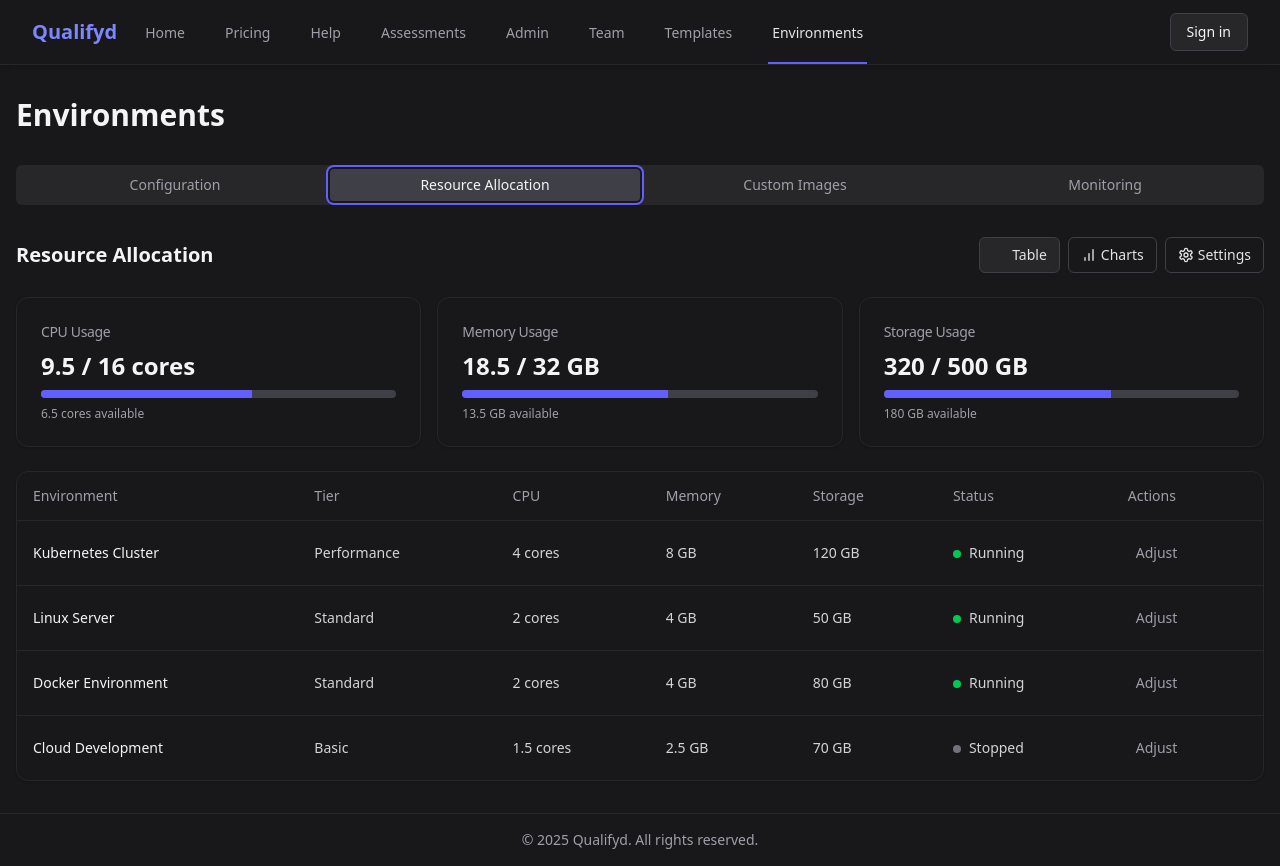
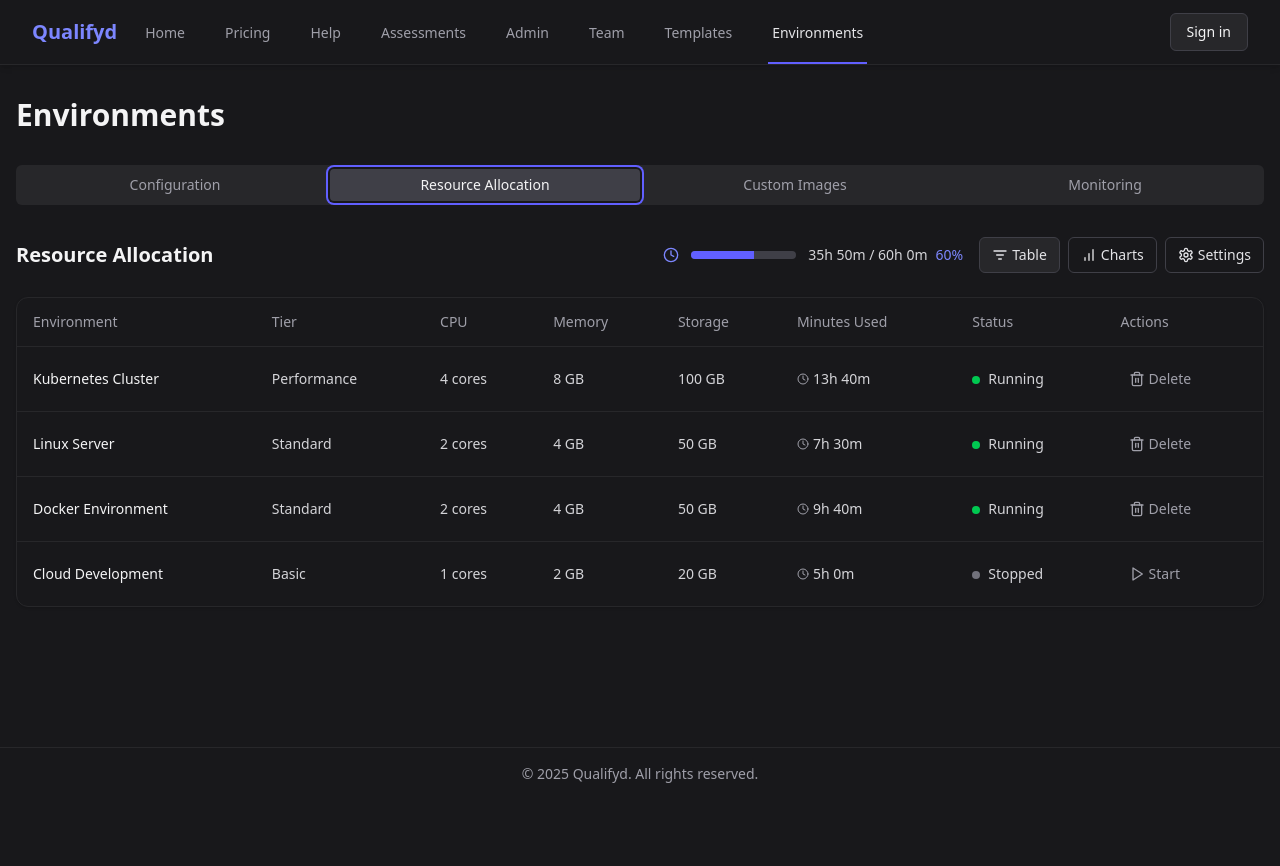
Before and after one commit to cstanislawski/qualifyd, a Next.js app in the folder frontend/: page /environments in a window 1280 px wide. Both pictures are taken after a click on the tab "Resource Allocation". After the commit the page ends 800 px from the top, so only its background shows below. Built offline with nearby package versions, Linux system fonts and the light colour scheme.

Commit message:
add Cloud Development environment and update delete button styles

```diff
--- a/frontend/src/app/environments/components/EnvironmentConfigList.tsx
+++ b/frontend/src/app/environments/components/EnvironmentConfigList.tsx
@@ -31,6 +31,15 @@
     name: 'Docker Environment',
     description: 'Docker environment with multiple containers',
     type: 'docker',
+    status: 'active',
+    lastUsed: '2023-02-25T11:10:00Z',
+    createdAt: '2023-01-05T10:15:00Z',
+  },
+  {
+    id: 'env-4',
+    name: 'Cloud Development',
+    description: 'Cloud Development environment with common tools pre-installed',
+    type: 'linux',
     status: 'active',
     lastUsed: '2023-02-25T11:10:00Z',
     createdAt: '2023-01-05T10:15:00Z',
@@ -78,7 +87,11 @@
               </div>
             </CardContent>
             <CardFooter className="flex justify-end gap-2">
-              <Button variant="ghost" size="sm" className="text-zinc-400 hover:text-zinc-100">
+              <Button
+                variant="ghost"
+                size="sm"
+                className="text-zinc-400 hover:text-red-500 hover:bg-red-950/30 transition-colors"
+              >
                 <Trash2 className="h-4 w-4 mr-1" />
                 Delete
               </Button>
--- a/frontend/src/app/environments/components/ResourceAllocationList.tsx
+++ b/frontend/src/app/environments/components/ResourceAllocationList.tsx
@@ -2,10 +2,10 @@
 
 import { useState } from 'react';
 import { Button } from '@/components/ui/button';
-import { Card, CardContent, CardHeader, CardTitle } from '@/components/ui/card';
+import { Card, CardContent } from '@/components/ui/card';
 import { Progress } from '@/components/ui/progress';
 import { Table, TableBody, TableCell, TableHead, TableHeader, TableRow } from '@/components/ui/table';
-import { BarChart, Settings } from 'lucide-react';
+import { BarChart, Settings, Clock, Play, Trash2, ListFilter } from 'lucide-react';
 
 // Mock data for resource allocation
 const mockResourceData = {
@@ -13,6 +13,11 @@
     total: { cpu: 16, memory: 32, storage: 500 },
     used: { cpu: 9.5, memory: 18.5, storage: 320 },
     available: { cpu: 6.5, memory: 13.5, storage: 180 },
+    minutes: {
+      total: 3600,
+      used: 2150,
+      available: 1450
+    }
   },
   environments: [
     {
@@ -21,8 +26,9 @@
       resources: {
         cpu: 4,
         memory: 8,
-        storage: 120,
+        storage: 100,
       },
+      minutes: 820,
       tier: 'Performance',
       status: 'Running',
     },
@@ -34,6 +40,7 @@
         memory: 4,
         storage: 50,
       },
+      minutes: 450,
       tier: 'Standard',
       status: 'Running',
     },
@@ -43,8 +50,9 @@
       resources: {
         cpu: 2,
         memory: 4,
-        storage: 80,
+        storage: 50,
       },
+      minutes: 580,
       tier: 'Standard',
       status: 'Running',
     },
@@ -52,33 +60,91 @@
       id: 'env-4',
       name: 'Cloud Development',
       resources: {
-        cpu: 1.5,
-        memory: 2.5,
-        storage: 70,
+        cpu: 1,
+        memory: 2,
+        storage: 20,
       },
+      minutes: 300,
       tier: 'Basic',
       status: 'Stopped',
     },
   ],
+  // Mock data for usage over time
+  usageHistory: {
+    "7d": [
+      { date: "2023-02-24", cpu: 8.2, memory: 16.3, storage: 300, minutes: 1800 },
+      { date: "2023-02-25", cpu: 8.5, memory: 17.0, storage: 305, minutes: 1900 },
+      { date: "2023-02-26", cpu: 8.8, memory: 17.5, storage: 310, minutes: 1950 },
+      { date: "2023-02-27", cpu: 9.0, memory: 17.8, storage: 315, minutes: 2000 },
+      { date: "2023-02-28", cpu: 9.2, memory: 18.0, storage: 318, minutes: 2050 },
+      { date: "2023-03-01", cpu: 9.4, memory: 18.2, storage: 319, minutes: 2100 },
+      { date: "2023-03-02", cpu: 9.5, memory: 18.5, storage: 320, minutes: 2150 }
+    ],
+    "30d": [
+      // Would include 30 days of data points
+      { date: "2023-02-01", cpu: 6.5, memory: 14.0, storage: 250, minutes: 1300 },
+      { date: "2023-02-08", cpu: 7.0, memory: 15.0, storage: 270, minutes: 1500 },
+      { date: "2023-02-15", cpu: 8.0, memory: 16.0, storage: 290, minutes: 1700 },
+      { date: "2023-02-22", cpu: 9.0, memory: 17.5, storage: 310, minutes: 1950 },
+      { date: "2023-03-02", cpu: 9.5, memory: 18.5, storage: 320, minutes: 2150 }
+    ],
+    "90d": [
+      // Would include 90 days of data points
+      { date: "2022-12-02", cpu: 5.0, memory: 12.0, storage: 200, minutes: 1000 },
+      { date: "2023-01-01", cpu: 6.0, memory: 13.5, storage: 230, minutes: 1200 },
+      { date: "2023-01-31", cpu: 7.5, memory: 15.5, storage: 260, minutes: 1600 },
+      { date: "2023-02-15", cpu: 8.5, memory: 17.0, storage: 290, minutes: 1900 },
+      { date: "2023-03-02", cpu: 9.5, memory: 18.5, storage: 320, minutes: 2150 }
+    ]
+  }
 };
 
 export function ResourceAllocationList() {
   const [resourceData] = useState(mockResourceData);
   const [view, setView] = useState('table');
+  const [timeframe, setTimeframe] = useState('7d');
 
-  // Calculate the percentage used for each resource
-  const cpuPercentage = (resourceData.summary.used.cpu / resourceData.summary.total.cpu) * 100;
-  const memoryPercentage = (resourceData.summary.used.memory / resourceData.summary.total.memory) * 100;
-  const storagePercentage = (resourceData.summary.used.storage / resourceData.summary.total.storage) * 100;
+  // Calculate the percentage used for minutes
+  const minutesPercentage = (resourceData.summary.minutes.used / resourceData.summary.minutes.total) * 100;
+
+  // Format minutes to hours and minutes display
+  function formatMinutes(minutes: number) {
+    const hours = Math.floor(minutes / 60);
+    const mins = minutes % 60;
+    return `${hours}h ${mins}m`;
+  }
+
+  // Format hours for more readable display (35h -> 35h, 60h -> 60h 0m)
+  function formatHours(totalMinutes: number) {
+    const hours = Math.floor(totalMinutes / 60);
+    const minutes = totalMinutes % 60;
+    return `${hours}h ${minutes > 0 ? minutes + 'm' : '0m'}`;
+  }
 
   return (
     <div className="space-y-6">
       <div className="flex justify-between items-center">
         <h2 className="text-xl font-semibold text-zinc-100">Resource Allocation</h2>
+        <div className="flex items-center gap-4">
+          <div className="flex-1 hidden sm:flex items-center gap-3 min-w-[300px]">
+            <Clock className="h-4 w-4 text-indigo-400" />
+            <div className="flex-1">
+              <Progress
+                value={minutesPercentage}
+                className="h-2 bg-zinc-700"
+                indicatorClassName="bg-indigo-500"
+              />
+            </div>
+            <div className="text-sm text-zinc-300 whitespace-nowrap">
+              {formatHours(resourceData.summary.minutes.used)} / {formatHours(resourceData.summary.minutes.total)}
+              <span className="ml-2 text-indigo-400">{Math.round(minutesPercentage)}%</span>
+            </div>
+          </div>
+
           <div className="flex gap-2">
             <Button variant="outline" size="sm" onClick={() => setView('table')}
               className={view === 'table' ? 'bg-zinc-800' : ''}>
-            <Table className="h-4 w-4 mr-1" />
+              <ListFilter className="h-4 w-4 mr-1" />
               Table
             </Button>
             <Button variant="outline" size="sm" onClick={() => setView('chart')}
@@ -92,53 +158,22 @@
             </Button>
           </div>
         </div>
+      </div>
 
-      {/* Resource Usage Summary */}
-      <div className="grid grid-cols-1 md:grid-cols-3 gap-4">
-        <Card className="bg-zinc-900 border-zinc-800">
-          <CardHeader className="pb-2">
-            <CardTitle className="text-sm font-medium text-zinc-400">CPU Usage</CardTitle>
-          </CardHeader>
-          <CardContent>
-            <div className="text-2xl font-bold text-zinc-100 mb-2">
-              {resourceData.summary.used.cpu} / {resourceData.summary.total.cpu} cores
+      {/* Mobile minutes display - only visible on small screens */}
+      <div className="flex sm:hidden items-center gap-3">
+        <Clock className="h-4 w-4 text-indigo-400" />
+        <div className="flex-1">
+          <Progress
+            value={minutesPercentage}
+            className="h-2 bg-zinc-700"
+            indicatorClassName="bg-indigo-500"
+          />
         </div>
-            <Progress value={cpuPercentage} className="h-2 bg-zinc-700" indicatorClassName="bg-indigo-500" />
-            <div className="text-xs text-zinc-400 mt-2">
-              {resourceData.summary.available.cpu} cores available
+        <div className="text-sm text-zinc-300 whitespace-nowrap">
+          {formatHours(resourceData.summary.minutes.used)} / {formatHours(resourceData.summary.minutes.total)}
+          <span className="ml-2 text-indigo-400">{Math.round(minutesPercentage)}%</span>
         </div>
-          </CardContent>
-        </Card>
-
-        <Card className="bg-zinc-900 border-zinc-800">
-          <CardHeader className="pb-2">
-            <CardTitle className="text-sm font-medium text-zinc-400">Memory Usage</CardTitle>
-          </CardHeader>
-          <CardContent>
-            <div className="text-2xl font-bold text-zinc-100 mb-2">
-              {resourceData.summary.used.memory} / {resourceData.summary.total.memory} GB
-            </div>
-            <Progress value={memoryPercentage} className="h-2 bg-zinc-700" indicatorClassName="bg-indigo-500" />
-            <div className="text-xs text-zinc-400 mt-2">
-              {resourceData.summary.available.memory} GB available
-            </div>
-          </CardContent>
-        </Card>
-
-        <Card className="bg-zinc-900 border-zinc-800">
-          <CardHeader className="pb-2">
-            <CardTitle className="text-sm font-medium text-zinc-400">Storage Usage</CardTitle>
-          </CardHeader>
-          <CardContent>
-            <div className="text-2xl font-bold text-zinc-100 mb-2">
-              {resourceData.summary.used.storage} / {resourceData.summary.total.storage} GB
-            </div>
-            <Progress value={storagePercentage} className="h-2 bg-zinc-700" indicatorClassName="bg-indigo-500" />
-            <div className="text-xs text-zinc-400 mt-2">
-              {resourceData.summary.available.storage} GB available
-            </div>
-          </CardContent>
-        </Card>
       </div>
 
       {/* Environment Resource Table/Chart View */}
@@ -153,6 +188,7 @@
                   <TableHead className="text-zinc-400">CPU</TableHead>
                   <TableHead className="text-zinc-400">Memory</TableHead>
                   <TableHead className="text-zinc-400">Storage</TableHead>
+                  <TableHead className="text-zinc-400">Minutes Used</TableHead>
                   <TableHead className="text-zinc-400">Status</TableHead>
                   <TableHead className="text-zinc-400">Actions</TableHead>
                 </TableRow>
@@ -166,15 +202,37 @@
                     <TableCell className="text-zinc-300">{env.resources.memory} GB</TableCell>
                     <TableCell className="text-zinc-300">{env.resources.storage} GB</TableCell>
                     <TableCell className="text-zinc-300">
+                      <div className="flex items-center gap-1">
+                        <Clock className="h-3 w-3 text-zinc-400" />
+                        {formatMinutes(env.minutes)}
+                      </div>
+                    </TableCell>
+                    <TableCell className="text-zinc-300">
                       <span className={`inline-block w-2 h-2 rounded-full mr-2 ${
                         env.status === 'Running' ? 'bg-green-500' : 'bg-zinc-500'
                       }`}></span>
                       {env.status}
                     </TableCell>
                     <TableCell>
-                      <Button variant="ghost" size="sm" className="h-8 px-2 text-zinc-400">
-                        Adjust
+                      {env.status === 'Running' ? (
+                        <Button
+                          variant="ghost"
+                          size="sm"
+                          className="h-8 px-2 text-zinc-400 hover:text-red-500 hover:bg-red-950/30"
+                        >
+                          <Trash2 className="h-4 w-4 mr-1" />
+                          Delete
                         </Button>
+                      ) : (
+                        <Button
+                          variant="ghost"
+                          size="sm"
+                          className="h-8 px-2 text-zinc-400 hover:text-green-500 hover:bg-green-950/30"
+                        >
+                          <Play className="h-4 w-4 mr-1" />
+                          Start
+                        </Button>
+                      )}
                     </TableCell>
                   </TableRow>
                 ))}
@@ -183,9 +241,43 @@
           </CardContent>
         </Card>
       ) : (
-        <Card className="bg-zinc-900 border-zinc-800 p-4">
-          <div className="text-center text-zinc-400 p-8">
-            Resource usage charts will be displayed here (visualization component to be implemented)
+        <Card className="bg-zinc-900 border-zinc-800 p-6">
+          <div className="flex justify-between items-center mb-6">
+            <div className="font-medium text-zinc-100">Resource Usage Over Time</div>
+            <div className="flex gap-2">
+              <Button
+                size="sm"
+                variant={timeframe === '7d' ? 'default' : 'outline'}
+                onClick={() => setTimeframe('7d')}
+              >
+                7d
+              </Button>
+              <Button
+                size="sm"
+                variant={timeframe === '30d' ? 'default' : 'outline'}
+                onClick={() => setTimeframe('30d')}
+              >
+                30d
+              </Button>
+              <Button
+                size="sm"
+                variant={timeframe === '90d' ? 'default' : 'outline'}
+                onClick={() => setTimeframe('90d')}
+              >
+                90d
+              </Button>
+            </div>
+          </div>
+
+          <div className="text-center text-zinc-400 p-8 h-[300px] flex items-center justify-center border border-dashed border-zinc-800 rounded-md">
+            <div className="max-w-md">
+              <p className="mb-4">Resource usage chart for {timeframe} timeframe will be displayed here</p>
+              <p className="text-sm text-zinc-500">
+                Chart would show the progression of resource usage over the selected time period ({resourceData.usageHistory[timeframe].length} data points).
+                First value: {formatMinutes(resourceData.usageHistory[timeframe][0].minutes)} minutes used,
+                Latest value: {formatMinutes(resourceData.usageHistory[timeframe][resourceData.usageHistory[timeframe].length-1].minutes)} minutes used.
+              </p>
+            </div>
           </div>
         </Card>
       )}
```
Also changed, not shown: frontend/src/app/environments/components/CustomImagesList.tsx (+160 -47 lines). Lines whose indentation alone changed are shown as unchanged.
